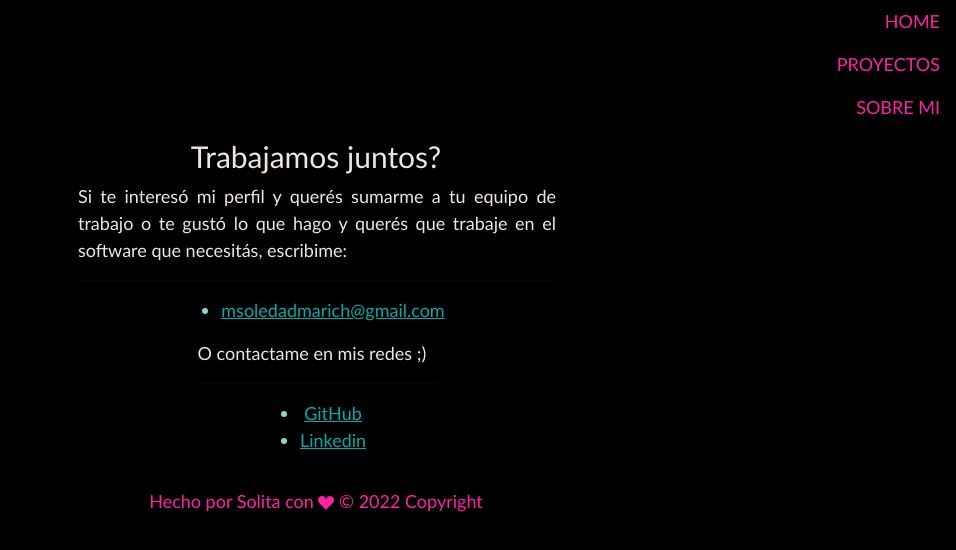
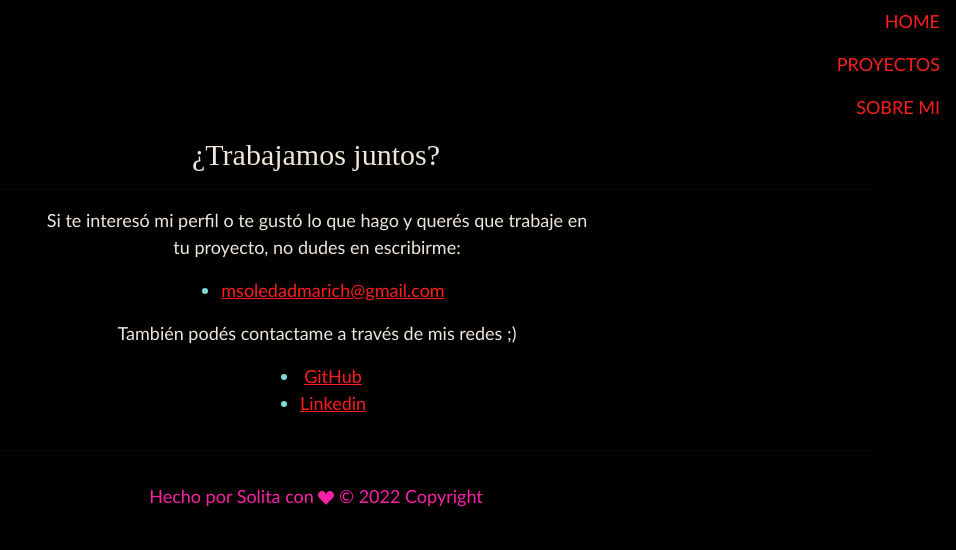
Before and after one commit to SolitaMRSoftware/Mi-Portafolio, a plain HTML site: page contacto.html in a window 1280 px wide. Shown: the whole page, without its empty margins (324-1280 px from the left). Drawn offline with nearby package versions, Linux system fonts and the light colour scheme.

Commit message:
Add files via upload

```diff
--- a/contacto.html
+++ b/contacto.html
@@ -3,7 +3,7 @@
 <head>
   <meta charset="utf-8">
   <meta name="viewport" content="width=device-width, initial-scale=1">
-	<title>PORTFOLIO  </title>
+	<title>PORTFOLIO</title>
 	<link rel="stylesheet" type="text/css" href="assets/css/bootstrap.css">
 	<link rel="stylesheet" type="text/css" href="assets/css/estilos.css?ver=1.0">
   <link rel="stylesheet" href="https://use.fontawesome.com/releases/v5.8.1/css/all.css" integrity="sha384-50oBUHEmvpQ+1lW4y57PTFmhCaXp0ML5d60M1M7uH2+nqUivzIebhndOJK28anvf" crossorigin="anonymus">
@@ -13,49 +13,47 @@
 
 <!------NAVEGACION--->
 <div align="right">
-  <a class="nav-link active" aria-current="page" href="index.html" style="color: #FC21A6">HOME</a>
-  <a class="nav-link active" href="proyectos.html" style="color:#FC21A6">PROYECTOS</a>
-  <a class="nav-link active" href="sobreMi.html" style="color: #FC21A6">SOBRE MI</a>
+  <a class="nav-link active" aria-current="page" href="index.html" style="color: #fd1d1d;font-family: candara">HOME</a>
+  <a class="nav-link active" href="proyectos.html" style="color: #fd1d1d;font-family: candara">PROYECTOS</a>
+  <a class="nav-link active" href="sobreMi.html" style="color: #fd1d1d;font-family: candara">SOBRE MI</a>
 </div>
 
 <!---->
 
-<section class="container">
+<div class="container">
+<div align="center">
+  <div class="text-center pt-2">
+   <h2 style="font-family: 'Elephant'">¿Trabajamos juntos?</h2>
+  </div><hr>
+
 <div class="row">
 <div align="center">
 <div class="col-lg-6 col-md-6 col-sm-12">
-  <div class="card" style="width: 30rem; background-color: #000000">
-  <div class="text-center pt-2">
-   <h2 style="font-family:candara">Trabajamos juntos?</h2>
-<div class="col-lg-6 col-md-6 col-sm-12">
- <div class="card" style="width: 30rem; background-color: #000000;">
-   <div align="justify">
-      <p style="font-family:candara; color:#EFE6DC">Si te interesó mi perfil y querés sumarme a tu equipo de trabajo o te gustó lo que hago y querés que trabaje en el software que necesitás, escribime: </p><hr>
-
+  <div class="card" style="width: 35rem; background-color: #000000">
+      <p style="font-family:candara; color:#EFE6DC">Si te interesó mi perfil o te gustó lo que hago y querés que trabaje en tu proyecto, no dudes en escribirme: </p>
       <div class="block">
         <ul class="list">
-        <li><a class="link" href="https://mail.google.com" style="color:#01ABAA">msoledadmarich@gmail.com</a></li>
+        <li><a class="link" href="https://mail.google.com" style="color: #fd1d1d;">msoledadmarich@gmail.com</a></li>
       </ul>
+      <p style="font-family:candara; color:#EFE6DC">También podés contactame a través de mis redes  ;)</p>
+    <div class="block">
+    <ul class="list">
+    <li><a class="link" href="https://github.com/SolitaMRSoftware" style="color: #fd1d1d;">GitHub</a></li>
+    <li><a class="link" href="https://www.linkedin.com/in/soledad-mar%C3%ADn-richard-dev/" style="color: #fd1d1d;">Linkedin</a></li>
+    </ul>
+    </div>
+    </div>
   </div>
 </div>
-
-
-<div align="center">
-<div class="col-lg-6 col-md-6 col-sm-12">
-    <p align="justify" style="font-family:candara; color:#EFE6DC">O contactame en mis redes ;)</p><hr>
-
-    <div class="block">
-    <ul class="list">
-    <li><a class="link" href="https://github.com/SolitaMRSoftware" style="color:#01ABAA">GitHub</a></li>
-    <li><a class="link" href="https://www.linkedin.com/in/soledad-mar%C3%ADn-richard-dev/" style="color:#01ABAA">Linkedin</a></li>
-    </ul>
 </div>
 </div>
-
-</section>
+<hr>
+</div>
+</div>
 <!-- Footer Text -->
 <div align="center">
 <div class="col-lg-6 col-md-6 col-sm-12">
+
 <footer>
   <div class="footer-copyright text-center py-3" id="div1">Hecho por Solita con <svg xmlns="http://www.w3.org/2000/svg" width="16" height="16" fill="currentColor" class="bi bi-suit-heart-fill" viewBox="0 0 16 16">
   <path d="M4 1c2.21 0 4 1.755 4 3.92C8 2.755 9.79 1 12 1s4 1.755 4 3.92c0 3.263-3.234 4.414-7.608 9.608a.513.513 0 0 1-.784 0C3.234 9.334 0 8.183 0 4.92 0 2.755 1.79 1 4 1z"/></svg>
@@ -64,11 +62,5 @@
 © 2022 Copyright
   </div>
 </footer>
-</div>
-</div>
-<script src="js/jquery.min.js"></script>
-<script src="js/bootstrap.js"></script>
-
-
 </body>
 </html>
```
Also changed, not shown: proyectos.html (+13 -12 lines), sobreMi.html (+9 -9 lines).
